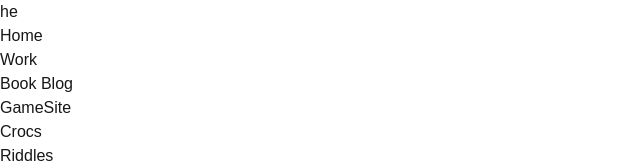
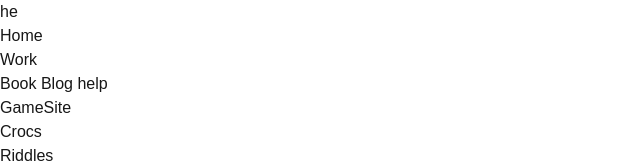
Before and after one commit to hagoodj98/portfolio, a Next.js app: page / in a window 1280 px wide. Shown: the top 165 px of the page, without its empty margins (0-640 px from the left). Built offline with nearby package versions, Linux system fonts and the light colour scheme.

Commit message:
intial commit

```diff
--- a/app/components/NavBar.jsx
+++ b/app/components/NavBar.jsx
@@ -5,12 +5,13 @@ import Link from 'next/link'
 
 const NavBar = () => {
   return (
+
       <nav>
         <ul>
             <li><Link href="/home">Home</Link></li>
             <li><Link href="/work">Work</Link>
                 <ul>
-                    <li><Link href="/work/bookblog">Book Blog</Link></li>
+                    <li><Link href="/work/bookblog">Book Blog help</Link></li>
                     <li><Link href="/work/l4d">GameSite</Link></li>
                     <li><Link href="/work/crocs">Crocs</Link></li>
                     <li><Link href="/work//riddles">Riddles</Link></li>
```
